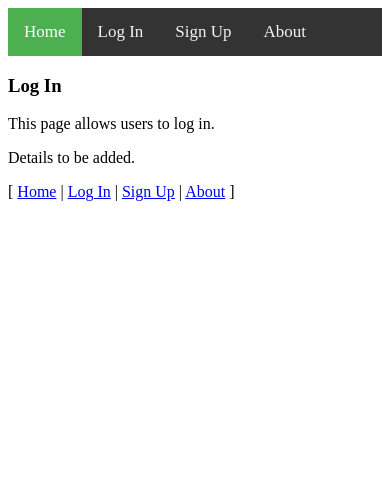
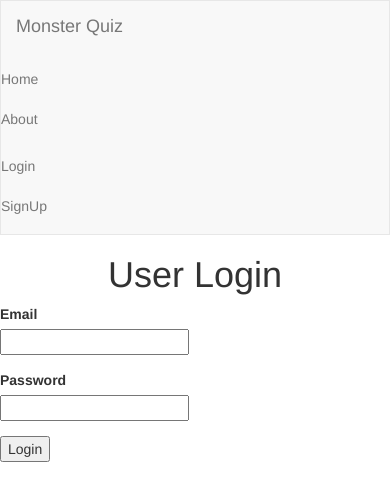
Before and after one commit to williamgl/CapstoneInFlask, a Flask app: page /login in a window 390 px wide. Shown: the top 501 px of the page. Run offline with Flask 2, Linux system fonts and the light colour scheme; some libraries are stand-ins or nearby versions.

Commit message:
Added Log in form for login.j2

```diff
--- a/templates/login.j2
+++ b/templates/login.j2
@@ -1,28 +1,30 @@
-<!DOCTYPE html>
-<html>
-<head>
-	<meta charset="UTF=8">
-	<title>Monster Quiz</title>
-    <link rel="stylesheet" type="text/css" href="{{ url_for('static', filename='css/style.css') }}">
-</head>
+{%extends "layout.j2" %}
 
-<body>
-	<!-- Top navigation bar reference: https://www.w3schools.com/howto/howto_js_topnav.asp -->
-	<div class="topNav">
-	  <a class="active" href="index">Home</a>
-	  <a href="login">Log In</a>
-	  <a href="signup">Sign Up</a>
-	  <a href="about">About</a>
-	</div>
+{% block sub_content %}
+<div class="text-center">
+  <h1> User Login </h1>
+</div>
+<form class="form-horizontal" method="POST">
 
-	<div>
-		<p></p>
-		<h3>Log In</h3>
-		<p>This page allows users to log in.</p>
-		<p>Details to be added.</p>
-		<p></p>
-	</div>
+  <div class="form-group">
+    <label class="control-label col-sm-2">Email</label>
+    <div class="col-sm-5">
+      <input type="text" name="email"/>
+    </div>
+  </div>
 
-    [ <a href="index">Home</a> | <a href="login">Log In</a> | <a href="signup">Sign Up</a> | <a href="about">About</a> ]
-</body>
-</html>
+    <div class="form-group">
+      <label class="control-label col-sm-2">Password</label>
+      <div class="col-sm-5">
+        <input type="password" name="password"/>
+      </div>
+    </div>
+
+    <div class="form-group">
+      <div class="col-sm-offset-2 col-sm-10">
+        <button type="Submit" >Login </button>
+      </div>
+    </div>
+
+</form>
+{% endblock %}
```
